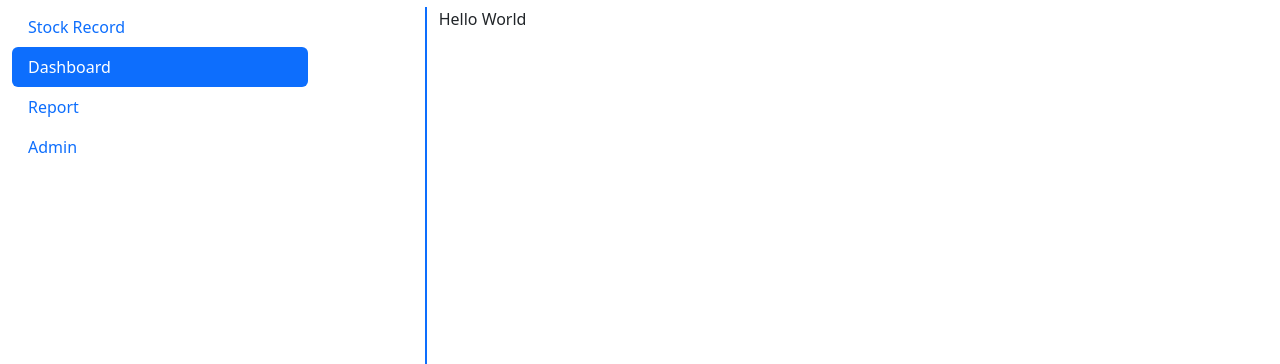
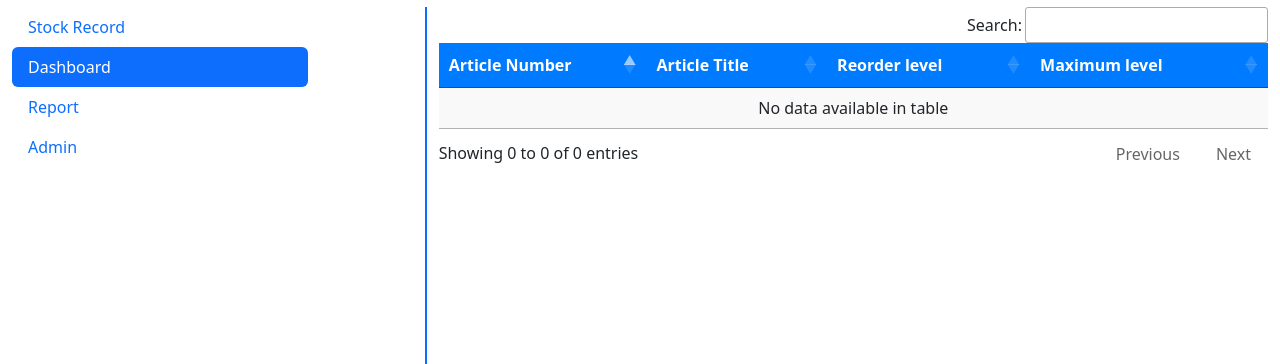
Before and after one commit to yedhukrishnaG/django, a Django app: page /newhomepage/ in a window 1280 px wide, after a click on "Dashboard". Shown: the part 56-420 px from the top of the page. Run offline with Django 4.2, Linux system fonts and the light colour scheme; some libraries are stand-ins or nearby versions.

```diff
--- a/django/hello_django/templates/newhomepage.html
+++ b/django/hello_django/templates/newhomepage.html
@@ -113,9 +113,25 @@
                     </div>
 
                     <!-- Tab 2 content -->
-                    <div class="tab-pane fade" id="tab2" role="tabpanel" aria-labelledby="tab2-tab">
-                        <p>Hello World</p>
+                   <!-- Tab 2 content -->
+                <div class="tab-pane fade" id="tab2" role="tabpanel" aria-labelledby="tab2-tab">
+                    <div id="dashboard1">
+                        <table id="example1" class="display">
+                            <thead class="table-header-blue">
+                                <tr>
+                                    <th scope="col">Article Number</th>
+                                    <th scope="col">Article Title</th>
+                                    <th scope="col">Reorder level</th>
+                                    <th scope="col">Maximum level</th>
+                                </tr>
+                            </thead>
+                            <tbody>
+                                <!-- Add more rows as needed -->
+                            </tbody>
+                        </table>
                     </div>
+                </div>
+
 
                     <!-- Tab 3 content -->
                     <div class="tab-pane fade" id="tab3" role="tabpanel" aria-labelledby="tab3-tab">
@@ -181,6 +197,43 @@
             // Call handleScreenWidth function when the page is about to be reloaded
             $(window).on('beforeunload', handleScreenWidth);
         });
+
+        $(document).ready(function () {
+            // Function to handle screen width check and actions
+            function handleScreenWidth() {
+                // Check screen width
+                var screenWidth = window.innerWidth;
+
+                // If screen width is less than 768px (bootstrap mobile breakpoint), show alert
+                if (screenWidth < 768) {
+                    // Handle mobile view if needed
+                } else {
+                    // If screen width is greater than or equal to 768px, show DataTable
+                    // Check if DataTable is already initialized
+                    if (!$.fn.DataTable.isDataTable('#example1')) {
+                        // Initialize DataTable
+                        $('#example1').DataTable({
+                            "lengthMenu": [],
+                            "dom": '<"top"fl<"clear">>rt<"bottom"ip<"clear">>',
+                            "lengthChange": false,
+                            "pageLength": 20,
+                        });
+                    }
+                }
+            }
+
+            // Call handleScreenWidth function on page load
+            handleScreenWidth();
+
+            // Call handleScreenWidth function on window resize
+            $(window).resize(handleScreenWidth);
+
+            // Call handleScreenWidth function when the page is reloaded
+            $(window).on('load', handleScreenWidth);
+
+            // Call handleScreenWidth function when the page is about to be reloaded
+            $(window).on('beforeunload', handleScreenWidth);
+        });
     </script>
 
     <!-- Bootstrap JS Bundle -->
```
